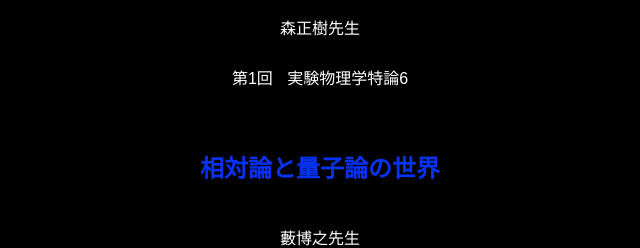
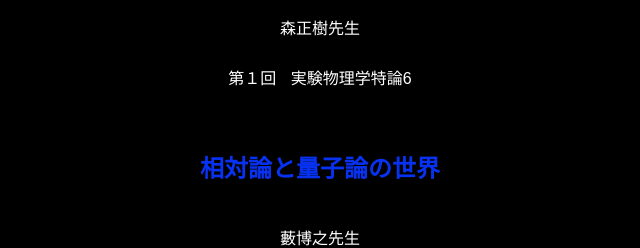
Before and after one commit to mimizuchan/Kadobeya, a plain HTML site: page urabeya.html in a window 1280 px wide. Shown: the part 376-624 px from the top of the page, 320-960 px from the left. Drawn offline with Linux system fonts and the light colour scheme; a script that the page names is missing.

Commit message:
commmit7

```diff
--- a/urabeya.html
+++ b/urabeya.html
@@ -38,7 +38,7 @@
             </div>
             <h2>実験物理学特論6</h2>
             <div class="wrap pattern-1 mgb-20">
-              森正樹先生<br><a href="http://www.ritsumei.ac.jp/~morim/ritsumei/zoom-video2022-astro-grad.htm">第1回 実験物理学特論6</a>
+              森正樹先生<br><a href="http://www.ritsumei.ac.jp/~morim/ritsumei/zoom-video2022-astro-grad.htm">第１回 実験物理学特論6</a>
             </div>
             <h2>相対論と量子論の世界</h2>
             <div class="wrap pattern-1 mgb-20">
```
